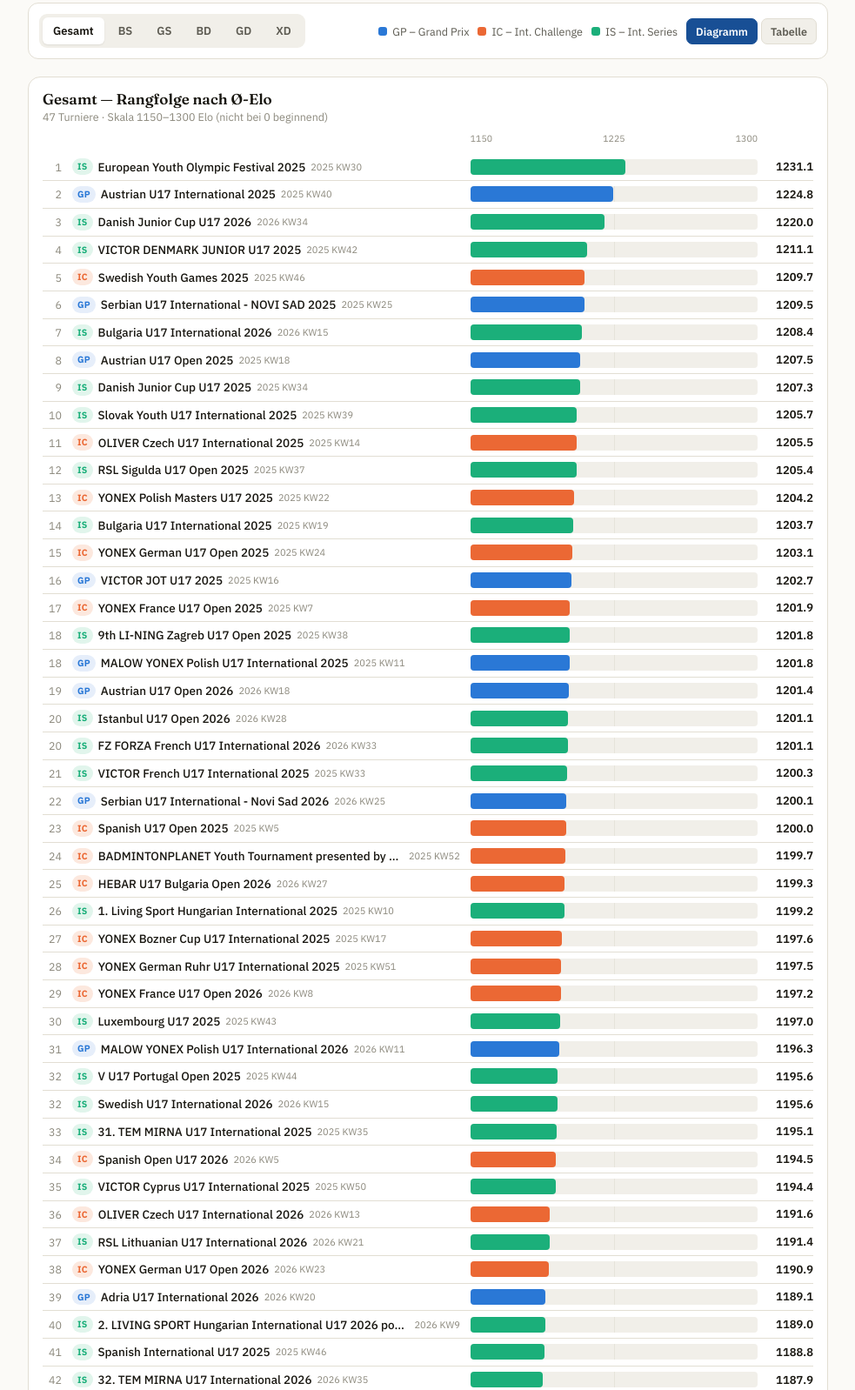
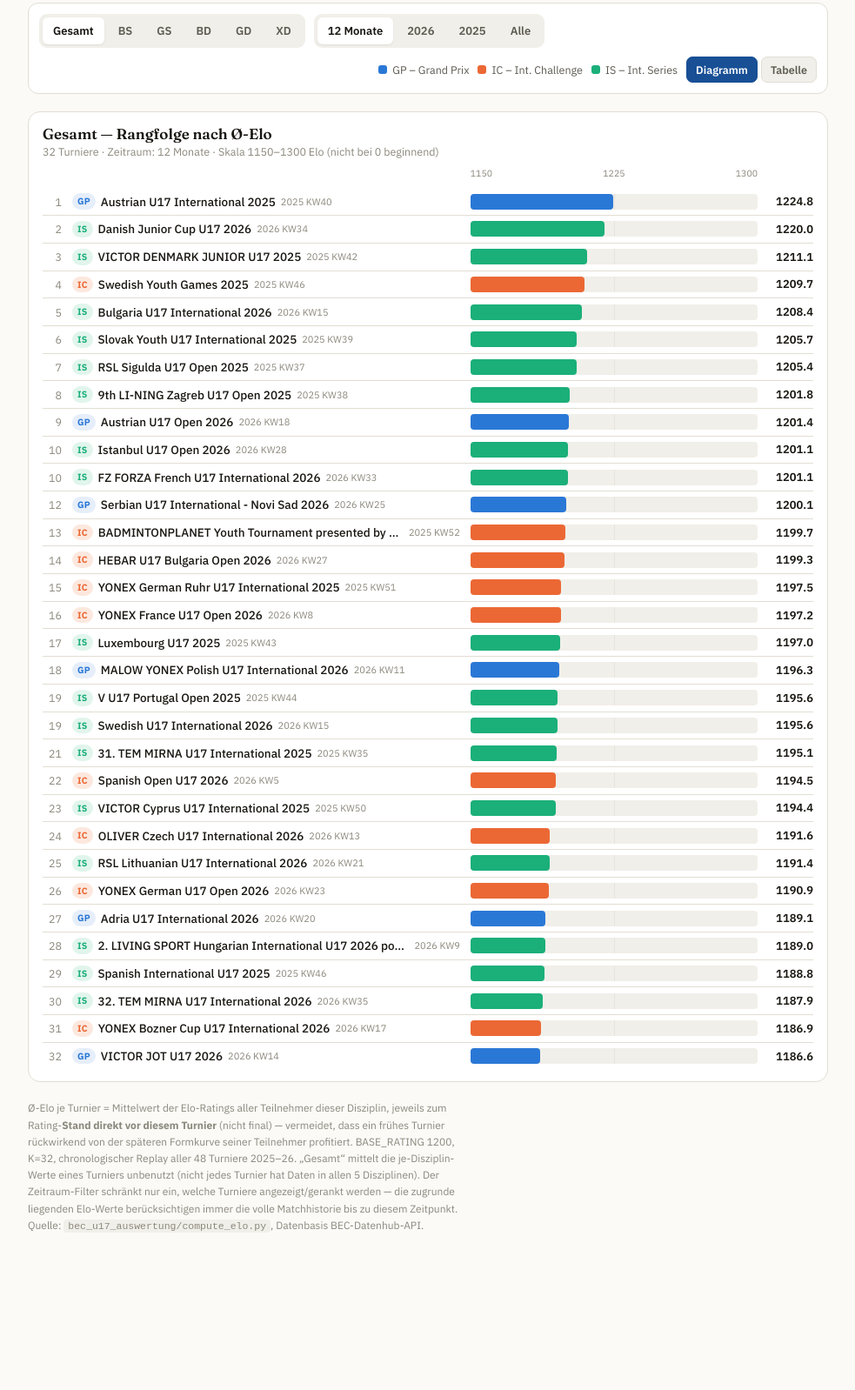
Before and after one commit to instructor/bec-u17, a plain HTML site: page web/turnierstaerke.html in a window 1280 px wide. Shown: the part 175-1773 px from the top of the page at 87% size, without its empty margins (148-1131 px from the left). After the commit the page ends 1642 px from the top, so only its background shows below. Drawn offline with Linux system fonts and the light colour scheme; files whose address does not match are found by name.

Commit message:
Web: Zeitraum-Filter (2026/2025/12 Monate/Alle) ergaenzt
Zweites Tab-Segment neben der Disziplin-Auswahl. "12 Monate" (Default)
bezieht sich auf das juengste Turnierdatum im Datensatz, nicht das
Systemdatum. Rang wird nach Filterung clientseitig per dense rank neu
vergeben, da der serverseitige rang nur fuer den Vollbestand gilt.
compute_elo.py liefert dafuer jetzt ein "datum"-Feld (MIN(spieldatum) je
Turnier) im JSON-Export.

Co-Authored-By: Claude Sonnet 5 <noreply@anthropic.com>
Claude-Session: https://claude.ai/code/session_015b4QdY8YYoSzz3kDnSRa3L

```diff
--- a/web/turnierstaerke.html
+++ b/web/turnierstaerke.html
@@ -184,6 +184,7 @@
 
   <div class="controls">
     <div class="tabs" id="tabs" role="tablist" aria-label="Disziplin"></div>
+    <div class="tabs" id="zeitraum-tabs" role="tablist" aria-label="Zeitraum"></div>
     <div class="legend">
       <span class="item"><span class="swatch" style="background:var(--gp)"></span>GP – Grand Prix</span>
       <span class="item"><span class="swatch" style="background:var(--ic)"></span>IC – Int. Challenge</span>
@@ -215,13 +216,14 @@
   </section>
 
   <footer class="note">
-    Ø-Elo je Turnier = Mittelwert der Elo-Ratings aller Teilnehmer dieser Disziplin bei diesem
-    Turnier (BASE_RATING 1200, K=32), nach chronologischem Replay aller 48 Turniere 2025–26.
-    „Gesamt“ mittelt die je-Disziplin-Werte eines Turniers unbenutzt (nicht jedes Turnier hat
-    Daten in allen 5 Disziplinen). Bekannte Einschränkung: die Ratings sind die <em>finalen</em>
-    Werte nach dem kompletten Zeitraum, nicht der Stand zum jeweiligen Turnierzeitpunkt — frühe
-    2025er-Turniere profitieren dadurch leicht von der späteren Formkurve der Teilnehmer. Quelle:
-    <code>bec_u17_auswertung/compute_elo.py</code>, Datenbasis BEC-Datenhub-API.
+    Ø-Elo je Turnier = Mittelwert der Elo-Ratings aller Teilnehmer dieser Disziplin, jeweils zum
+    Rating-<strong>Stand direkt vor diesem Turnier</strong> (nicht final) — vermeidet, dass ein
+    frühes Turnier rückwirkend von der späteren Formkurve seiner Teilnehmer profitiert.
+    BASE_RATING 1200, K=32, chronologischer Replay aller 48 Turniere 2025–26. „Gesamt“ mittelt
+    die je-Disziplin-Werte eines Turniers unbenutzt (nicht jedes Turnier hat Daten in allen 5
+    Disziplinen). Der Zeitraum-Filter schränkt nur ein, welche Turniere angezeigt/gerankt werden —
+    die zugrunde liegenden Elo-Werte berücksichtigen immer die volle Matchhistorie bis zu diesem
+    Zeitpunkt. Quelle: <code>bec_u17_auswertung/compute_elo.py</code>, Datenbasis BEC-Datenhub-API.
   </footer>
 </div>
 
@@ -231,12 +233,15 @@
 
   var DIS_LABELS = { GESAMT: "Gesamt", BS: "Jungeneinzel (BS)", GS: "Mädcheneinzel (GS)", BD: "Jungendoppel (BD)", GD: "Mädchendoppel (GD)", XD: "Mixed (XD)" };
   var DIS_ORDER = ["GESAMT", "BS", "GS", "BD", "GD", "XD"];
+  var ZEITRAUM_ORDER = ["12M", "2026", "2025", "ALLE"];
+  var ZEITRAUM_LABELS = { "12M": "12 Monate", "2026": "2026", "2025": "2025", "ALLE": "Alle" };
   var TIER_CLASS = { "U17 GP": "gp", "U17 IC": "ic", "U17 IS": "is" };
   var TIER_LABEL = { "U17 GP": "GP", "U17 IC": "IC", "U17 IS": "IS" };
   var AXIS_MIN = 1150, AXIS_MAX = 1300;
   var AXIS_MID = Math.round((AXIS_MIN + AXIS_MAX) / 2 / 25) * 25;
+  var MS_PER_DAY = 24 * 60 * 60 * 1000;
 
-  var state = { disziplin: "GESAMT", view: "chart", data: null };
+  var state = { disziplin: "GESAMT", zeitraum: "12M", view: "chart", data: null, maxDatum: null };
 
   function pct(v) {
     var clamped = Math.max(AXIS_MIN, Math.min(AXIS_MAX, v));
@@ -249,13 +254,34 @@
     });
   }
 
+  function inZeitraum(r) {
+    if (state.zeitraum === "2025") return r.jahr === 2025;
+    if (state.zeitraum === "2026") return r.jahr === 2026;
+    if (state.zeitraum === "ALLE") return true;
+    // "12M": letzte 12 Monate relativ zum juengsten Turnierdatum im Datensatz (nicht Systemdatum --
+    // die Daten sind ein fester 2025/26-Saison-Schnappschuss, kein Live-Feed).
+    if (!r.datum || !state.maxDatum) return true;
+    var cutoff = new Date(state.maxDatum).getTime() - 365 * MS_PER_DAY;
+    return new Date(r.datum).getTime() >= cutoff;
+  }
+
+  function rankBy(rows, key) {
+    rows.sort(function (a, b) { return b[key] - a[key]; });
+    var rang = 0, last = null;
+    rows.forEach(function (r, i) {
+      if (r[key] !== last) { rang = i + 1; last = r[key]; }
+      r.rang = rang;
+    });
+    return rows;
+  }
+
   function rowsForCurrent() {
     if (state.disziplin === "GESAMT") {
-      return state.data.gesamt.slice().sort(function (a, b) { return a.rang - b.rang; });
+      var g = state.data.gesamt.filter(inZeitraum);
+      return rankBy(g, "avg_elo_gesamt");
     }
-    return state.data.je_disziplin
-      .filter(function (r) { return r.disziplin === state.disziplin; })
-      .sort(function (a, b) { return a.rang - b.rang; });
+    var d = state.data.je_disziplin.filter(function (r) { return r.disziplin === state.disziplin; }).filter(inZeitraum);
+    return rankBy(d, "avg_elo");
   }
 
   function buildTabs() {
@@ -272,6 +298,21 @@
         render();
       });
       tabs.appendChild(b);
+    });
+
+    var zt = document.getElementById("zeitraum-tabs");
+    zt.innerHTML = "";
+    ZEITRAUM_ORDER.forEach(function (z) {
+      var b = document.createElement("button");
+      b.type = "button";
+      b.textContent = ZEITRAUM_LABELS[z];
+      b.setAttribute("role", "tab");
+      b.setAttribute("aria-pressed", z === state.zeitraum ? "true" : "false");
+      b.addEventListener("click", function () {
+        state.zeitraum = z;
+        render();
+      });
+      zt.appendChild(b);
     });
   }
 
@@ -301,7 +342,7 @@
     var isGesamt = state.disziplin === "GESAMT";
 
     document.getElementById("panel-title").textContent = DIS_LABELS[state.disziplin] + " — Rangfolge nach Ø-Elo";
-    document.getElementById("panel-sub").textContent = rows.length + " Turniere · Skala " + AXIS_MIN + "–" + AXIS_MAX + " Elo (nicht bei 0 beginnend)";
+    document.getElementById("panel-sub").textContent = rows.length + " Turniere · Zeitraum: " + ZEITRAUM_LABELS[state.zeitraum] + " · Skala " + AXIS_MIN + "–" + AXIS_MAX + " Elo (nicht bei 0 beginnend)";
 
     buildAxis();
 
@@ -365,6 +406,9 @@
     .then(function (json) {
       state.data = json;
       var nT = json.gesamt.length;
+      state.maxDatum = json.gesamt.reduce(function (max, r) {
+        return r.datum && (!max || r.datum > max) ? r.datum : max;
+      }, null);
       document.getElementById("meta-line").textContent = nT + " Turniere mit Elo-Daten · Saison 2025/26 · BASE_RATING 1200, K=32";
       render();
     })
```
Also changed, not shown: 1 other file.
